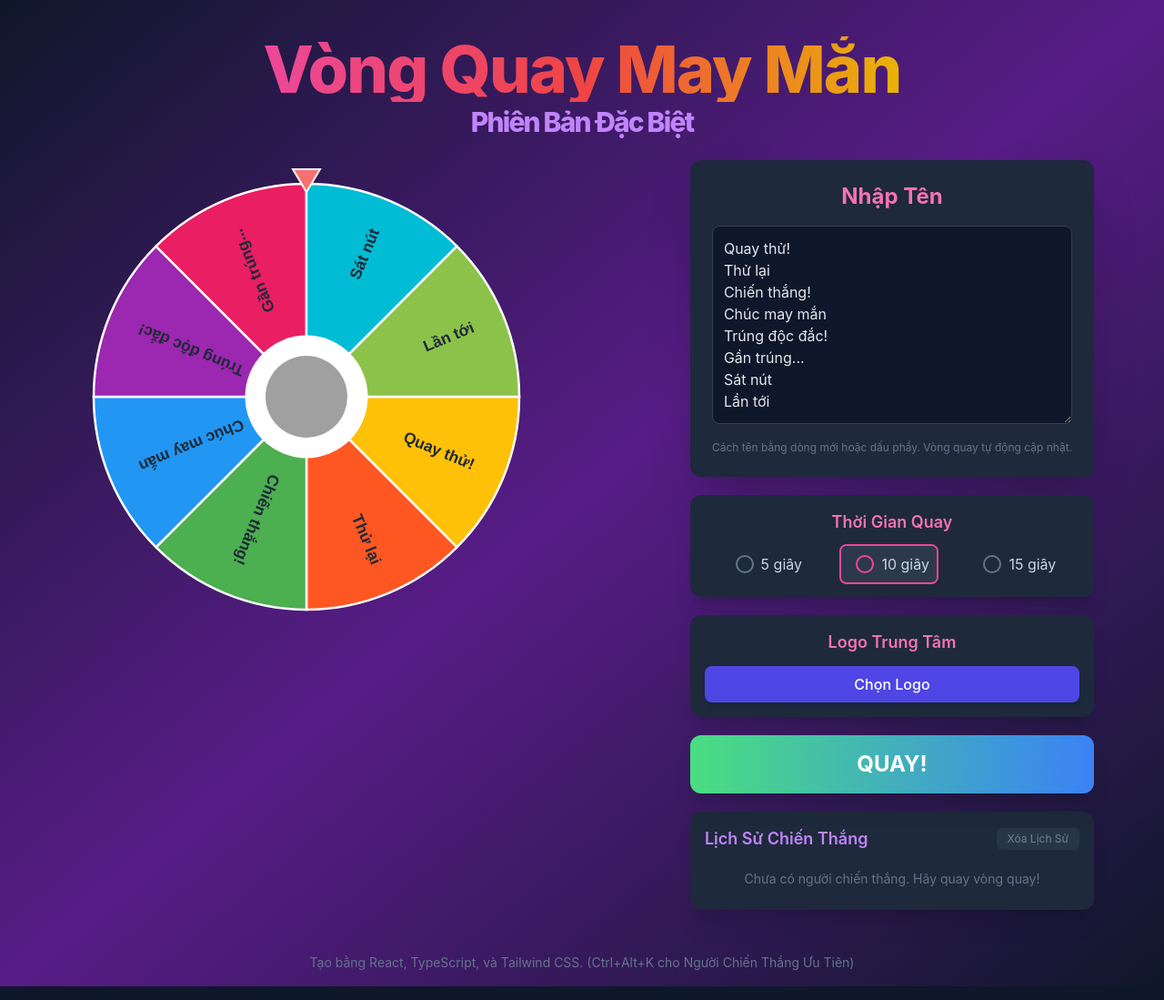
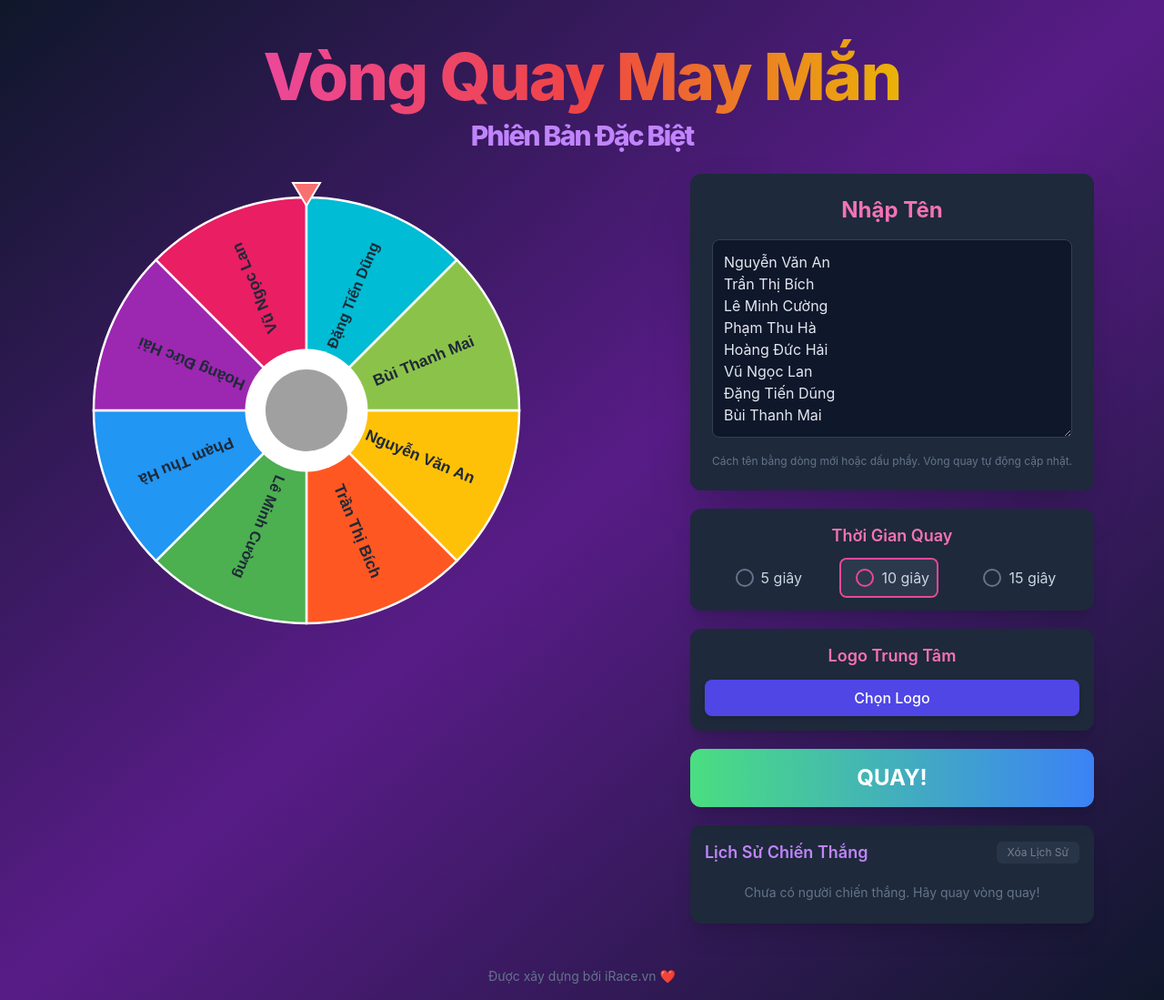
Before and after one commit to hoangtrismpk/Random-Wheel-Deluxe, a React (Vite) app: page / in a window 1280 px wide. Shown: the whole page at 91% size. Built offline with nearby package versions, Linux system fonts and the light colour scheme.

Commit message:
Update Text tiếng Việt

```diff
--- a/App.tsx
+++ b/App.tsx
@@ -1,3 +1,4 @@
+
 
 import React, { useState, useEffect, useRef, useCallback } from 'react';
 import WheelCanvas from './components/WheelCanvas';
@@ -13,7 +14,7 @@ const easeOutQuart = (t: number, b: number, c: number, d: number): number => {
 };
 
 const App: React.FC = () => {
-  const [names, setNames] = useState<string[]>(['Quay thử!', 'Thử lại', 'Chiến thắng!', 'Chúc may mắn', 'Trúng độc đắc!', 'Gần trúng...', 'Sát nút', 'Lần tới']);
+  const [names, setNames] = useState<string[]>(['Nguyễn Văn An', 'Trần Thị Bích', 'Lê Minh Cường', 'Phạm Thu Hà', 'Hoàng Đức Hải', 'Vũ Ngọc Lan', 'Đặng Tiến Dũng', 'Bùi Thanh Mai']);
   const [currentRotation, setCurrentRotation] = useState(0); // radians
   const [isSpinning, setIsSpinning] = useState(false);
   const [selectedName, setSelectedName] = useState<string | null>(null);
@@ -254,7 +255,10 @@ const App: React.FC = () => {
       `}</style>
 
       <header className="text-center">
-        <h1 className="text-5xl font-extrabold tracking-tight sm:text-6xl md:text-7xl">
+        <h1
+          className="text-5xl font-extrabold tracking-tight sm:text-6xl md:text-7xl"
+          style={{ lineHeight: 'normal' }}
+        >
           <span className="block text-transparent bg-clip-text bg-gradient-to-r from-pink-500 via-red-500 to-yellow-500">
             Vòng Quay May Mắn
           </span>
@@ -395,7 +399,7 @@ const App: React.FC = () => {
         </div>
       </main>
       <footer className="text-slate-500 text-sm mt-auto pt-6">
-        Tạo bằng React, TypeScript, và Tailwind CSS. (Ctrl+Alt+K cho Người Chiến Thắng Ưu Tiên)
+        Được xây dựng bởi iRace.vn ❤️
       </footer>
 
       <WinnerModal
--- a/metadata.json
+++ b/metadata.json
@@ -1,4 +1,3 @@
-
 {
   "name": "Spin the Wheel Deluxe",
   "description": "Ứng dụng vòng quay giải thưởng tương tác. Thêm tên hoặc vật phẩm, quay vòng quay và xem ai chiến thắng! Vui nhộn và dễ sử dụng cho các buổi rút thăm, quà tặng hoặc đưa ra lựa chọn ngẫu nhiên.",
```
